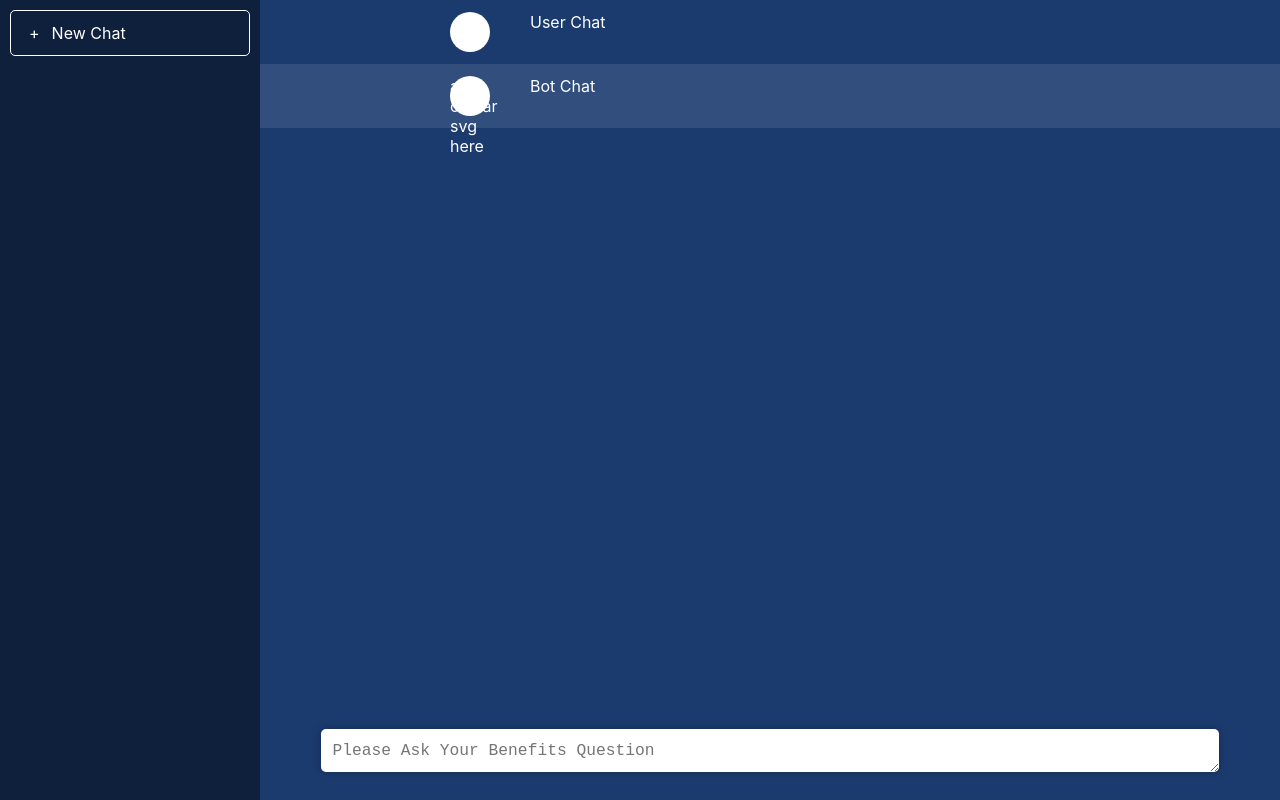
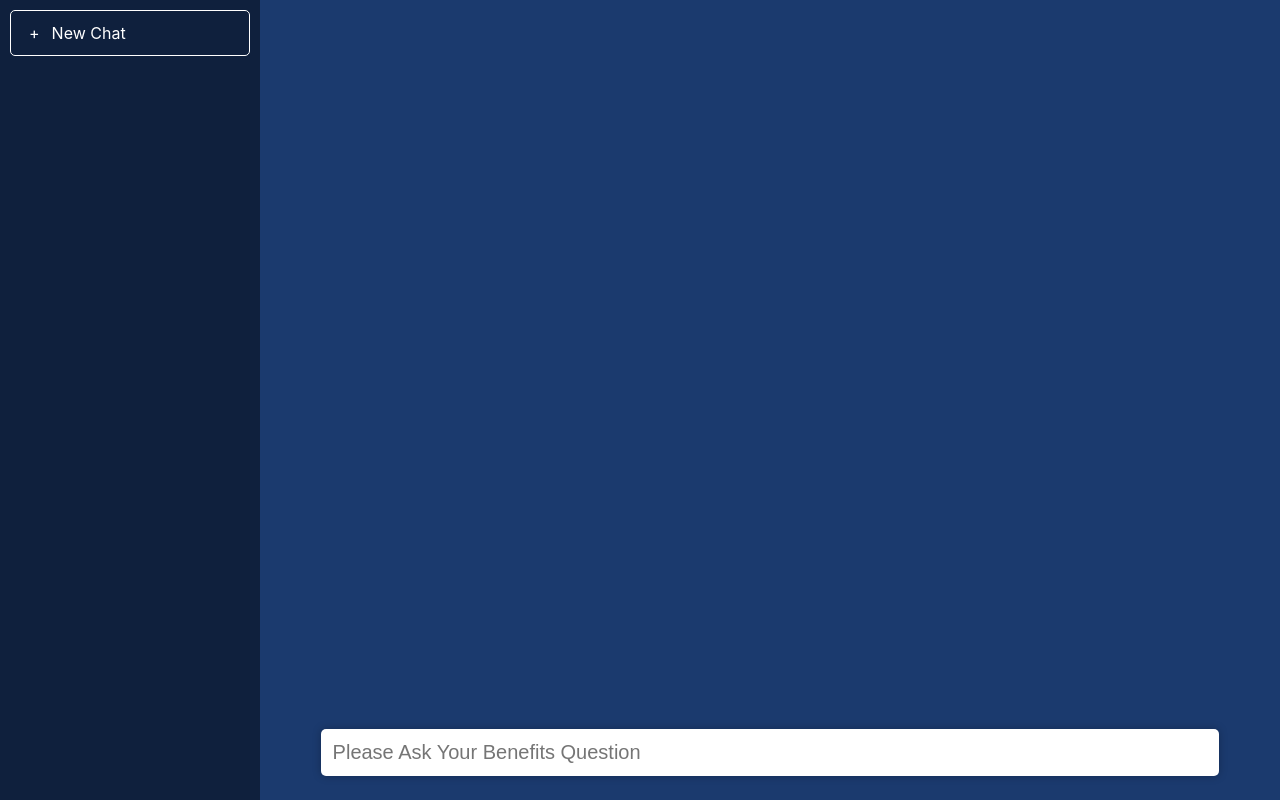
Before and after one commit to sullivanyoung/langchain-bot-fe, a React (Create React App) app: page / in a window 1280 px wide. Built offline with nearby package versions, Linux system fonts and the light colour scheme; the HTML template or start-up script is replaced by a standard one.

Commit message:
update form and add logic for chat

```diff
--- a/src/App.css
+++ b/src/App.css
@@ -87,3 +87,45 @@
   padding-left: 40px;
   padding-right: 40px;
 }
+
+.message-answer {
+  padding-left: 40px;
+  padding-right: 40px;
+  overflow: hidden;
+  white-space: nowrap;
+  animation: typing 2.5s steps(30, end);
+}
+
+@keyframes typing {
+  from {
+    width: 0;
+  }
+  to {
+    width: 80%;
+  }
+}
+
+.skeleton-loader {
+  background-color: #f6f7f8;
+  background-image: linear-gradient(
+    to right,
+    #f6f7f8 0%,
+    #e2e2e2 20%,
+    #f6f7f8 40%,
+    #f6f7f8 100%
+  );
+  background-repeat: no-repeat;
+  background-size: 800px 104px;
+  display: inline-block;
+  position: relative;
+  animation: skeleton-loader 1.5s ease-in-out infinite;
+}
+
+@keyframes skeleton-loader {
+  0% {
+    background-position: -400px 0;
+  }
+  100% {
+    background-position: 400px 0;
+  }
+}
--- a/src/App.js
+++ b/src/App.js
@@ -4,22 +4,38 @@ import axios from 'axios';
 
 function App() {
   const [question, setQuestion] = useState('');
-  const [answer, setAnswer] = useState('');
+  const [isLoading, setIsLoading] = useState(false);
   const [history, setHistory] = useState([]);
 
-  const getAnswer = async () => {
-    // const data = {
-    //   question,
-    // };
+  const handleKeyDown = (event) => {
+    if (event.key === 'Enter' && event.target.value) {
+      //setHistory([...history, { question, answer: '' }]);
+      setIsLoading(true);
+
       // await axios
-    //   .post('http://localhost:5000/get-bot-response', data)
+      //   .post('http://localhost:5000/get-bot-response', { question })
       //   .then((response) => {
       //     console.log(response);
       //     setAnswer(response.data.answer);
       //   })
       //   .catch((error) => console.log(error));
 
-    setAnswer('Thank you for testing me');
+      setTimeout(() => {
+        setIsLoading(false);
+
+        setHistory([
+          ...history,
+          {
+            question,
+            answer:
+              'this is a longer message to show how it might work for typing things out',
+          },
+        ]);
+        console.log(history);
+
+        document.getElementById('input-field').value = '';
+      }, 10000);
+    }
   };
 
   return (
@@ -30,47 +46,48 @@ function App() {
         </div>
       </aside>
       <section className="chatbox">
+        {history.map((x) => {
+          return (
             <div className="chat-log">
               <div className="chat-message">
                 <div className="chat-message-center">
                   <div className="avatar"></div>
-              <div className="message">User Chat</div>
+                  <div className="message">{x.question}</div>
                 </div>
               </div>
               <div className="chat-message chatbot">
                 <div className="chat-message-center">
-              <div className="avatar">add costar svg here</div>
-              <div className="message">Bot Chat</div>
+                  <div className="avatar">
+                    <svg viewBox="0 0 24 24" xmlns="http://www.w3.org/2000/svg">
+                      <g fill="none" fillRule="evenodd">
+                        <path d="M0 0h24v24H0z" />
+                        <path
+                          d="m5.35 7.106 5.91 1.734a.33.33 0 0 0 .34-.125l2.16-3.152a.246.246 0 0 0-.056-.33l-3.06-2.182a.322.322 0 0 0-.359.008l-4.97 3.839c-.099.078-.083.171.034.208zm9.35-3.52.306 6.452a.36.36 0 0 0 .24.303l3.87 1.2a.251.251 0 0 0 .308-.157L20.54 7.65a.347.347 0 0 0-.132-.358l-5.514-3.806c-.11-.074-.198-.03-.194.1zm6.153 9.327-5.502 2.14a.336.336 0 0 0-.197.292l-.004 3.64c.003.121.1.218.217.215l3.527-.138a.325.325 0 0 0 .275-.215l1.821-5.797c.035-.117-.027-.178-.137-.137zM14.66 20.81l-3.947-5.086a.345.345 0 0 0-.356-.112L6.754 16.81a.237.237 0 0 0-.141.3l1.31 3.669c.044.12.18.217.306.217L14.57 21c.126-.002.167-.086.09-.19zM5.02 17.306l-2.005-5.807a.322.322 0 0 1 .109-.342l3.064-2.262a.246.246 0 0 1 .33.041l2.275 2.953a.318.318 0 0 1 .006.357L5.226 17.33c-.073.101-.166.09-.207-.025z"
+                          fill="#033871"
+                        />
+                      </g>
+                    </svg>
+                  </div>
+                  {isLoading && <div className="skeleton-loader"></div>}
+                  <div className="message-answer">{x.answer}</div>
                 </div>
               </div>
             </div>
+          );
+        })}
         <div className="chat-input-holder">
-          <textarea
+          <input
+            id="input-field"
             rows={1}
             className="chat-input-text"
             placeholder="Please Ask Your Benefits Question"
-          ></textarea>
+            onChange={(event) => setQuestion(event.target.value)}
+            onKeyDown={handleKeyDown}
+            tabIndex={0}
+          ></input>
         </div>
       </section>
     </div>
-    // <form
-    //   onSubmit={(e) => {
-    //     e.preventDefault();
-    //   }}
-    // >
-    //   <div>
-    //     <label>Question: </label>
-    //     <input
-    //       type="text"
-    //       value={question}
-    //       onChange={(event) => setQuestion(event.target.value)}
-    //     />
-    //     <button onClick={getAnswer}>Get Answer</button>
-    //     <br />
-    //     <label>Answer: </label>
-    //     <p>{answer}</p>
-    //   </div>
-    // </form>
   );
 }
 
```
Lines whose indentation alone changed are shown as unchanged.
